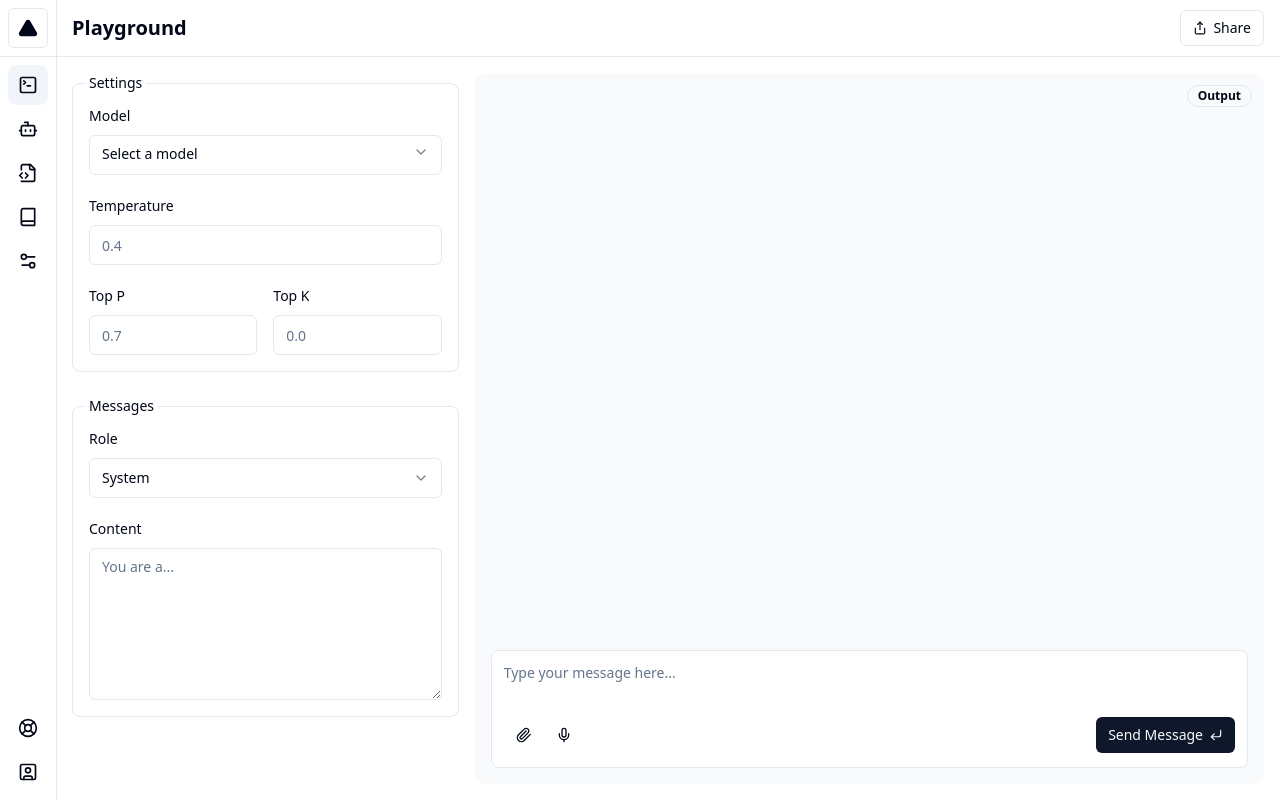
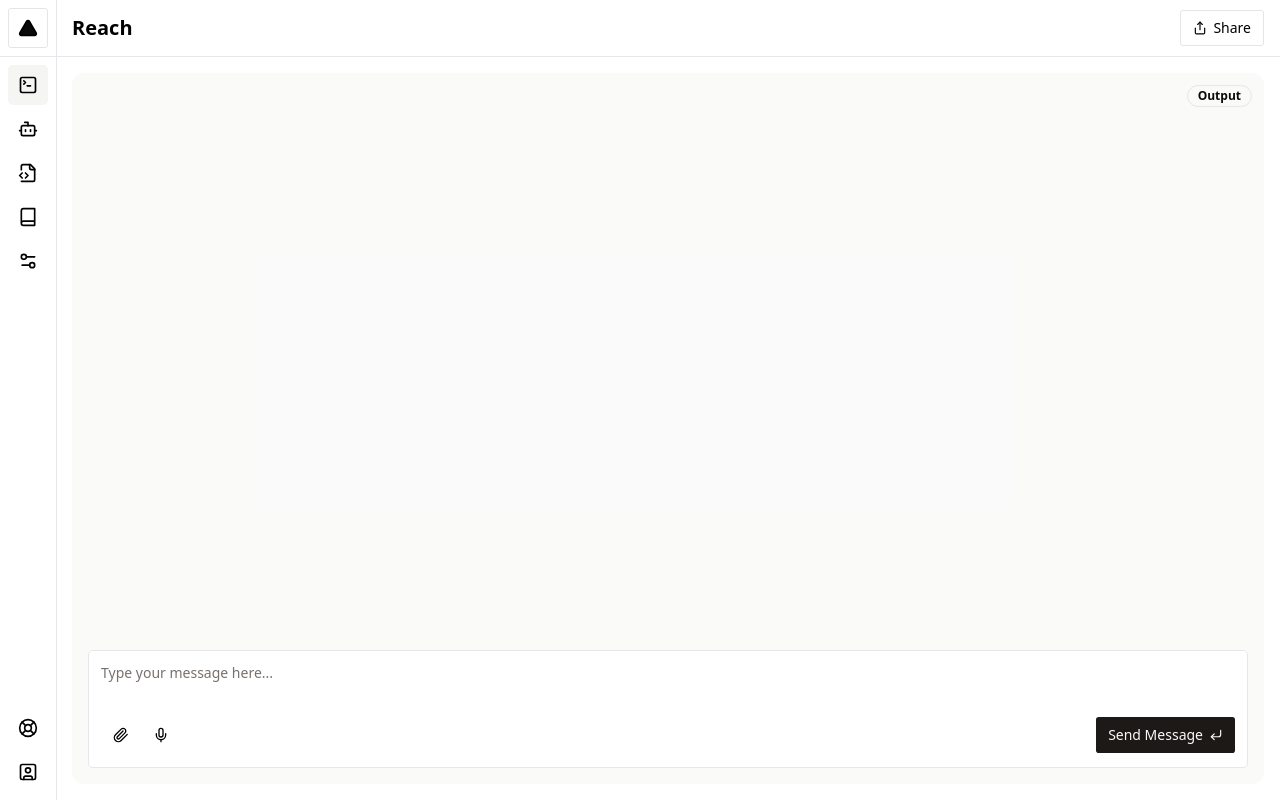
Before and after one commit to willgbryan/REACH, a Next.js app in the folder reach-next-app/: page / in a window 1280 px wide. Built offline with nearby package versions, Linux system fonts and the light colour scheme.

Commit message:
working settings button

```diff
--- a/reach-next-app/src/app/globals.css
+++ b/reach-next-app/src/app/globals.css
@@ -2,75 +2,50 @@
   @tailwind components;
   @tailwind utilities;
 
+
 @layer base {
   :root {
     --background: 0 0% 100%;
-      --foreground: 222.2 84% 4.9%;
-
+    --foreground: 20 14.3% 4.1%;
     --card: 0 0% 100%;
-      --card-foreground: 222.2 84% 4.9%;
-
+    --card-foreground: 20 14.3% 4.1%;
     --popover: 0 0% 100%;
-      --popover-foreground: 222.2 84% 4.9%;
-
-      --primary: 222.2 47.4% 11.2%;
-      --primary-foreground: 210 40% 98%;
-
-      --secondary: 210 40% 96.1%;
-      --secondary-foreground: 222.2 47.4% 11.2%;
-
-      --muted: 210 40% 96.1%;
-      --muted-foreground: 215.4 16.3% 46.9%;
-
-      --accent: 210 40% 96.1%;
-      --accent-foreground: 222.2 47.4% 11.2%;
-
+    --popover-foreground: 20 14.3% 4.1%;
+    --primary: 24 9.8% 10%;
+    --primary-foreground: 60 9.1% 97.8%;
+    --secondary: 60 4.8% 95.9%;
+    --secondary-foreground: 24 9.8% 10%;
+    --muted: 60 4.8% 95.9%;
+    --muted-foreground: 25 5.3% 44.7%;
+    --accent: 60 4.8% 95.9%;
+    --accent-foreground: 24 9.8% 10%;
     --destructive: 0 84.2% 60.2%;
-      --destructive-foreground: 210 40% 98%;
-
-      --border: 214.3 31.8% 91.4%;
-      --input: 214.3 31.8% 91.4%;
-      --ring: 222.2 84% 4.9%;
-
-      --radius: 0.5rem;
+    --destructive-foreground: 60 9.1% 97.8%;
+    --border: 20 5.9% 90%;
+    --input: 20 5.9% 90%;
+    --ring: 20 14.3% 4.1%;
+    --radius: 0.3rem;
   }
 
   .dark {
-      --background: 222.2 84% 4.9%;
-      --foreground: 210 40% 98%;
-
-      --card: 222.2 84% 4.9%;
-      --card-foreground: 210 40% 98%;
-
-      --popover: 222.2 84% 4.9%;
-      --popover-foreground: 210 40% 98%;
-
-      --primary: 210 40% 98%;
-      --primary-foreground: 222.2 47.4% 11.2%;
-
-      --secondary: 217.2 32.6% 17.5%;
-      --secondary-foreground: 210 40% 98%;
-
-      --muted: 217.2 32.6% 17.5%;
-      --muted-foreground: 215 20.2% 65.1%;
-
-      --accent: 217.2 32.6% 17.5%;
-      --accent-foreground: 210 40% 98%;
-
+    --background: 20 14.3% 4.1%;
+    --foreground: 60 9.1% 97.8%;
+    --card: 20 14.3% 4.1%;
+    --card-foreground: 60 9.1% 97.8%;
+    --popover: 20 14.3% 4.1%;
+    --popover-foreground: 60 9.1% 97.8%;
+    --primary: 60 9.1% 97.8%;
+    --primary-foreground: 24 9.8% 10%;
+    --secondary: 12 6.5% 15.1%;
+    --secondary-foreground: 60 9.1% 97.8%;
+    --muted: 12 6.5% 15.1%;
+    --muted-foreground: 24 5.4% 63.9%;
+    --accent: 12 6.5% 15.1%;
+    --accent-foreground: 60 9.1% 97.8%;
     --destructive: 0 62.8% 30.6%;
-      --destructive-foreground: 210 40% 98%;
-
-      --border: 217.2 32.6% 17.5%;
-      --input: 217.2 32.6% 17.5%;
-      --ring: 212.7 26.8% 83.9%;
+    --destructive-foreground: 60 9.1% 97.8%;
+    --border: 12 6.5% 15.1%;
+    --input: 12 6.5% 15.1%;
+    --ring: 24 5.7% 82.9%;
   }
 }
-
-  @layer base {
-    * {
-      @apply border-border;
-    }
-    body {
-      @apply bg-background text-foreground;
-    }
-  }
--- a/reach-next-app/src/components/ui/badge.tsx
+++ b/reach-next-app/src/components/ui/badge.tsx
@@ -1,3 +1,5 @@
+"use client"
+
 import * as React from "react"
 import { cva, type VariantProps } from "class-variance-authority"
 
--- a/reach-next-app/src/pages/index.tsx
+++ b/reach-next-app/src/pages/index.tsx
@@ -1,6 +1,16 @@
+"use client"
 import { Button } from "@/components/ui/button"
 import { TooltipTrigger, TooltipContent, Tooltip, TooltipProvider } from "@/components/ui/tooltip"
-import { DrawerTrigger, DrawerTitle, DrawerDescription, DrawerHeader, DrawerContent, Drawer } from "@/components/ui/drawer"
+import {
+  Drawer,
+  DrawerClose,
+  DrawerContent,
+  DrawerDescription,
+  DrawerFooter,
+  DrawerHeader,
+  DrawerTitle,
+  DrawerTrigger,
+} from "@/components/ui/drawer"
 import { Label } from "@/components/ui/label"
 import { SelectValue, SelectTrigger, SelectItem, SelectContent, Select } from "@/components/ui/select"
 import { Input } from "@/components/ui/input"
@@ -28,7 +38,7 @@ export function MainPage() {
                 </Button>
               </TooltipTrigger>
               <TooltipContent side="right" sideOffset={5}>
-                Playground
+                Canvas
               </TooltipContent>
             </Tooltip>
             <Tooltip>
@@ -63,49 +73,10 @@ export function MainPage() {
             </Tooltip>
             <Tooltip>
               <TooltipTrigger asChild>
+                <Drawer>
+                <DrawerTrigger asChild>
                   <Button aria-label="Settings" className="rounded-lg" size="icon" variant="ghost">
                     <Settings2Icon className="size-5" />
-                </Button>
-              </TooltipTrigger>
-              <TooltipContent side="right" sideOffset={5}>
-                Settings
-              </TooltipContent>
-            </Tooltip>
-          </TooltipProvider>
-        </nav>
-        <nav className="mt-auto grid gap-1 p-2">
-          <TooltipProvider>
-            <Tooltip>
-              <TooltipTrigger asChild>
-                <Button aria-label="Help" className="mt-auto rounded-lg" size="icon" variant="ghost">
-                  <LifeBuoyIcon className="size-5" />
-                </Button>
-              </TooltipTrigger>
-              <TooltipContent side="right" sideOffset={5}>
-                Help
-              </TooltipContent>
-            </Tooltip>
-            <Tooltip>
-              <TooltipTrigger asChild>
-                <Button aria-label="Account" className="mt-auto rounded-lg" size="icon" variant="ghost">
-                  <SquareUserIcon className="size-5" />
-                </Button>
-              </TooltipTrigger>
-              <TooltipContent side="right" sideOffset={5}>
-                Account
-              </TooltipContent>
-            </Tooltip>
-          </TooltipProvider>
-        </nav>
-      </aside>
-      <div className="flex flex-col">
-        <header className="sticky top-0 z-10 flex h-[57px] items-center gap-1 border-b bg-background px-4">
-          <h1 className="text-xl font-semibold">Playground</h1>
-          <Drawer>
-            <DrawerTrigger asChild>
-              <Button className="md:hidden" size="icon" variant="ghost">
-                <SettingsIcon className="size-4" />
-                <span className="sr-only">Settings</span>
                   </Button>
                 </DrawerTrigger>
                 <DrawerContent className="max-h-[80vh]">
@@ -201,108 +172,56 @@ export function MainPage() {
                         <Textarea id="content" placeholder="You are a..." />
                       </div>
                     </fieldset>
+                    <DrawerFooter>
+                      <Button>Submit</Button>
+                      <DrawerClose>
+                        <Button variant="outline">Cancel</Button>
+                      </DrawerClose>
+                  </DrawerFooter>
                   </form>
                 </DrawerContent>
               </Drawer>
+              </TooltipTrigger>
+              <TooltipContent side="right" sideOffset={5}>
+                Settings
+              </TooltipContent>
+            </Tooltip>
+          </TooltipProvider>
+        </nav>
+        <nav className="mt-auto grid gap-1 p-2">
+          <TooltipProvider>
+            <Tooltip>
+              <TooltipTrigger asChild>
+                <Button aria-label="Help" className="mt-auto rounded-lg" size="icon" variant="ghost">
+                  <LifeBuoyIcon className="size-5" />
+                </Button>
+              </TooltipTrigger>
+              <TooltipContent side="right" sideOffset={5}>
+                Help
+              </TooltipContent>
+            </Tooltip>
+            <Tooltip>
+              <TooltipTrigger asChild>
+                <Button aria-label="Account" className="mt-auto rounded-lg" size="icon" variant="ghost">
+                  <SquareUserIcon className="size-5" />
+                </Button>
+              </TooltipTrigger>
+              <TooltipContent side="right" sideOffset={5}>
+                Account
+              </TooltipContent>
+            </Tooltip>
+          </TooltipProvider>
+        </nav>
+      </aside>
+      <div className="flex flex-col">
+        <header className="sticky top-0 z-10 flex h-[57px] items-center gap-1 border-b bg-background px-4">
+          <h1 className="text-xl font-semibold">Reach</h1>
           <Button className="ml-auto gap-1.5 text-sm" size="sm" variant="outline">
             <ShareIcon className="size-3.5" />
             Share
           </Button>
         </header>
-        <main className="grid flex-1 gap-4 overflow-auto p-4 md:grid-cols-2 lg:grid-cols-3">
-          <div className="relative hidden flex-col items-start gap-8 md:flex" x-chunk="dashboard-03-chunk-0">
-            <form className="grid w-full items-start gap-6">
-              <fieldset className="grid gap-6 rounded-lg border p-4">
-                <legend className="-ml-1 px-1 text-sm font-medium">Settings</legend>
-                <div className="grid gap-3">
-                  <Label htmlFor="model">Model</Label>
-                  <Select>
-                    <SelectTrigger className="items-start [&_[data-description]]:hidden" id="model">
-                      <SelectValue placeholder="Select a model" />
-                    </SelectTrigger>
-                    <SelectContent>
-                      <SelectItem value="genesis">
-                        <div className="flex items-start gap-3 text-muted-foreground">
-                          <RabbitIcon className="size-5" />
-                          <div className="grid gap-0.5">
-                            <p>
-                              Neural
-                              <span className="font-medium text-foreground">Genesis</span>
-                            </p>
-                            <p className="text-xs" data-description>
-                              Our fastest model for general use cases.
-                            </p>
-                          </div>
-                        </div>
-                      </SelectItem>
-                      <SelectItem value="explorer">
-                        <div className="flex items-start gap-3 text-muted-foreground">
-                          <BirdIcon className="size-5" />
-                          <div className="grid gap-0.5">
-                            <p>
-                              Neural
-                              <span className="font-medium text-foreground">Explorer</span>
-                            </p>
-                            <p className="text-xs" data-description>
-                              Performance and speed for efficiency.
-                            </p>
-                          </div>
-                        </div>
-                      </SelectItem>
-                      <SelectItem value="quantum">
-                        <div className="flex items-start gap-3 text-muted-foreground">
-                          <TurtleIcon className="size-5" />
-                          <div className="grid gap-0.5">
-                            <p>
-                              Neural
-                              <span className="font-medium text-foreground">Quantum</span>
-                            </p>
-                            <p className="text-xs" data-description>
-                              The most powerful model for complex computations.
-                            </p>
-                          </div>
-                        </div>
-                      </SelectItem>
-                    </SelectContent>
-                  </Select>
-                </div>
-                <div className="grid gap-3">
-                  <Label htmlFor="temperature">Temperature</Label>
-                  <Input id="temperature" placeholder="0.4" type="number" />
-                </div>
-                <div className="grid grid-cols-2 gap-4">
-                  <div className="grid gap-3">
-                    <Label htmlFor="top-p">Top P</Label>
-                    <Input id="top-p" placeholder="0.7" type="number" />
-                  </div>
-                  <div className="grid gap-3">
-                    <Label htmlFor="top-k">Top K</Label>
-                    <Input id="top-k" placeholder="0.0" type="number" />
-                  </div>
-                </div>
-              </fieldset>
-              <fieldset className="grid gap-6 rounded-lg border p-4">
-                <legend className="-ml-1 px-1 text-sm font-medium">Messages</legend>
-                <div className="grid gap-3">
-                  <Label htmlFor="role">Role</Label>
-                  <Select defaultValue="system">
-                    <SelectTrigger>
-                      <SelectValue placeholder="Select a role" />
-                    </SelectTrigger>
-                    <SelectContent>
-                      <SelectItem value="system">System</SelectItem>
-                      <SelectItem value="user">User</SelectItem>
-                      <SelectItem value="assistant">Assistant</SelectItem>
-                    </SelectContent>
-                  </Select>
-                </div>
-                <div className="grid gap-3">
-                  <Label htmlFor="content">Content</Label>
-                  <Textarea className="min-h-[9.5rem]" id="content" placeholder="You are a..." />
-                </div>
-              </fieldset>
-            </form>
-          </div>
+        <main className="grid flex-1 gap-4 overflow-auto p-4">
           <div className="relative flex h-full min-h-[50vh] flex-col rounded-xl bg-muted/50 p-4 lg:col-span-2">
             <Badge className="absolute right-3 top-3" variant="outline">
               Output
```
Lines whose indentation alone changed are shown as unchanged.
